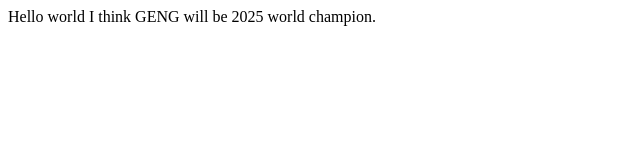
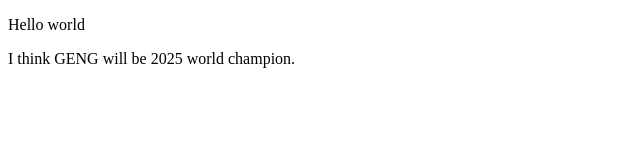
Before and after one commit to Chuangfutsai/dark-chocolate, a plain HTML site: page index.html in a window 1280 px wide. Shown: the whole page, without its empty margins (0-640 px from the left). Drawn offline with Linux system fonts and the light colour scheme.

Commit message:
Update index.html

```diff
--- a/index.html
+++ b/index.html
@@ -1,4 +1,11 @@
+<!DOCTYPE html>
 <html>
-  Hello world
-  I think GENG will be 2025 world champion.
+<head>
+  <meta charset="UTF-8">
+  <title>My Page</title>
+</head>
+<body>
+  <p>Hello world</p>
+  <p>I think GENG will be 2025 world champion.</p>
+</body>
 </html>
```
